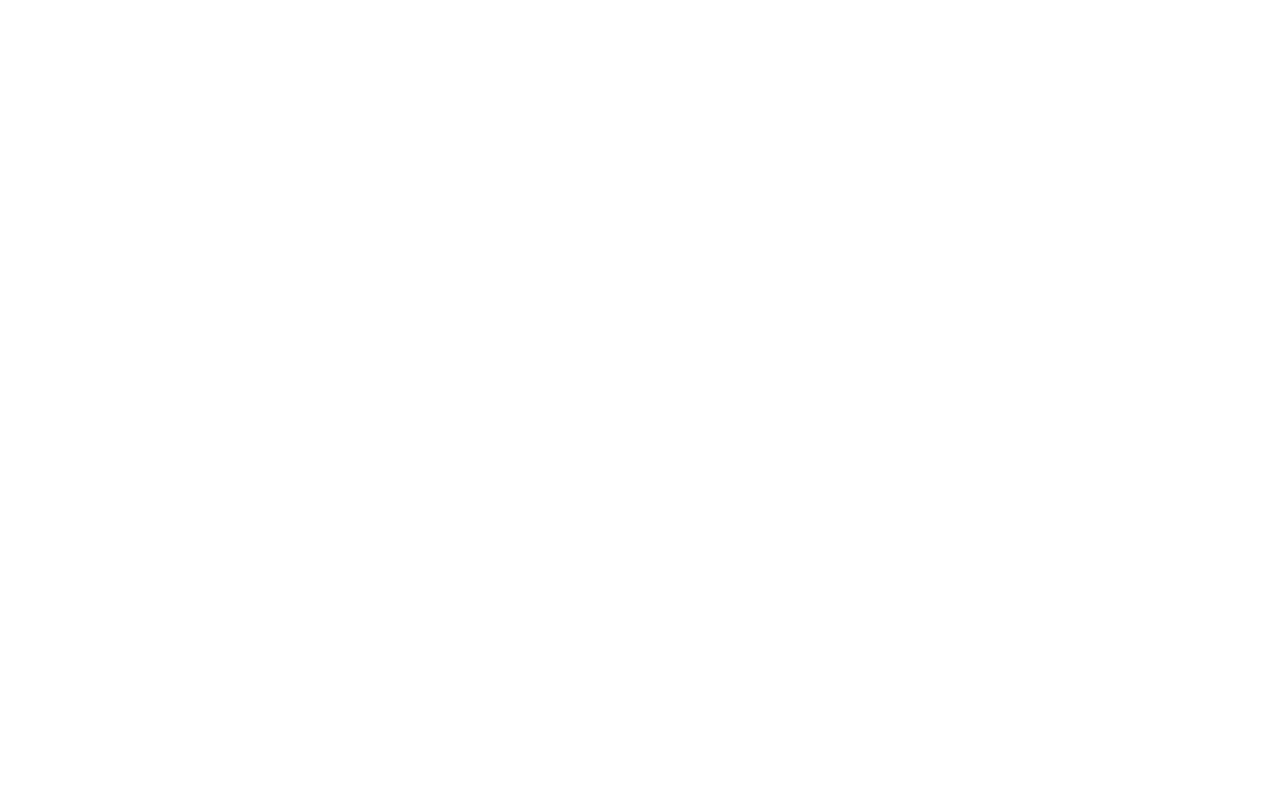
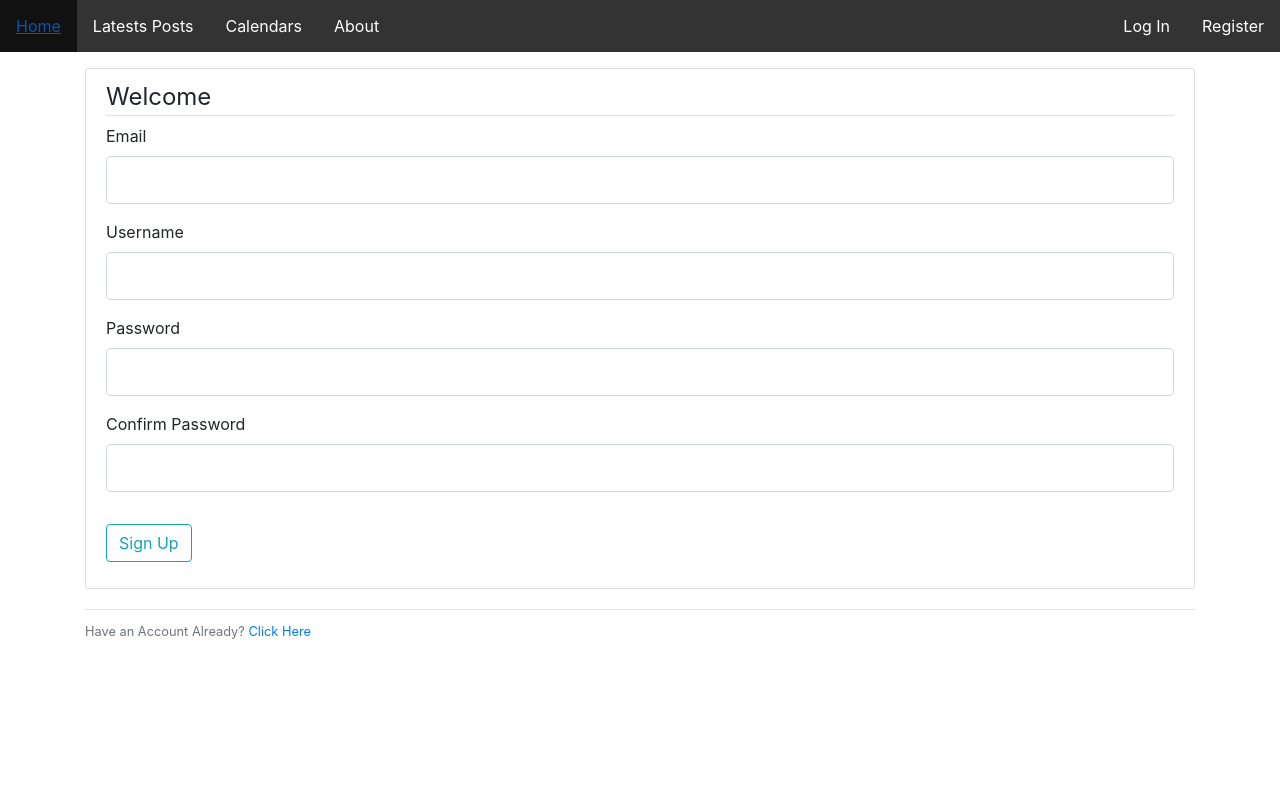
Before and after one commit to ofirhodara/flask_blog_py, a Flask app: page /register in a window 1280 px wide. Before the commit the page is empty. Run offline with Flask 2, Linux system fonts and the light colour scheme; some libraries are stand-ins or nearby versions.

Commit message:
create db

```diff
--- a/blog.py
+++ b/blog.py
@@ -1,5 +1,5 @@
 from datetime import timedelta
-from flask import Flask, render_template, url_for
+from flask import Flask, render_template, url_for, flash, redirect
 from flask_wtf import form
 from forms import RegistrationForm, LoginForm
 app = Flask(__name__)
@@ -37,12 +37,22 @@
 @app.route("/register", methods=['GET', 'POST'])
 def register():
     register_form = RegistrationForm()
+
+    if register_form.validate_on_submit():
+        flash(f'Account {register_form.username.data} Registered!')
+        return redirect(url_for('login'))
+
     return render_template('register.html', title='Register', form=register_form)
 
 
 @app.route("/login", methods=['GET', 'POST'])
 def login():
     login_form = LoginForm()
+
+    if login_form.validate_on_submit():
+        flash(f'Account {login_form.email.data} is Logged in!')
+        return redirect(url_for('home'))
+
     return render_template('login.html', title='Log in', form=login_form)
 
 
--- a/forms.py
+++ b/forms.py
@@ -11,7 +11,7 @@
         validators=[DataRequired()])
 
     confirm_password = PasswordField('Confirm Password',
-        validators=[DataRequired(), EqualTo('Password')])
+        validators=[DataRequired(), EqualTo('password', "Password's must match")])
 
     email = StringField('Email',
         validators=[DataRequired(), Email()])
@@ -25,7 +25,7 @@
         validators=[DataRequired()])
 
     email = StringField('Email',
-        validators=[DataRequired(), Email()])
+        validators=[DataRequired()])
 
     remember = BooleanField('Remember Me')
 
--- a/static/main.css
+++ b/static/main.css
@@ -1,5 +1,5 @@
 body {
-  background: #fafafa;
+  background: #644f4f;
   color: #333333;
   margin-top: 5rem;
 }
@@ -9,7 +9,7 @@
 }
 
 .bg-steel {
-  background-color: #5f788a;
+  background-color: #2f709e;
 }
 
 .site-header .navbar-nav .nav-link {
@@ -102,3 +102,11 @@
 li a:hover {
   background-color: #111;
 }
+
+
+ul.flashes
+{
+  background-color: rgb(241, 226, 226);
+  background: #e9f1f8;
+  padding: 20px;
+}
--- a/templates/layout.html
+++ b/templates/layout.html
@@ -18,16 +18,29 @@
 
     <ul>
         <li><a class="active" href="/">Home</a></li>
-        <li style="float:right"><a href="/about">About</a></li>
         <li><a href="#">Latests Posts</a></li>
         <li><a href="#">Calendars</a></li>
-        <li><a style="float:right" href="/register">Register</a></li>
-        <li><a style="float:right" href="/login">Log In</a></li>
+        <li><a href="/about">About</a></li>
+        <li style="float:right"><a  href="/register">Register</a></li>
+        <li style="float:right"><a  href="/login">Log In</a></li>
     </ul>
 
 
 
     <div class="container">
+        {% with messages = get_flashed_messages(with_categories=true) %}
+            {%if messages %}
+
+            <ul class=flashes>
+                {% for category, message in messages %}
+                  <li class="{{ category }}">{{ message }}</li>
+                {% endfor %}
+            </ul>
+
+            {%endif%}
+
+        {%endwith%}
+
         {% block content %}
         {% endblock%}
     </div>
--- a/templates/register.html
+++ b/templates/register.html
@@ -0,0 +1,97 @@
+{%extends "layout.html" %}
+
+{%block content%}
+
+
+  <div class="content-section">
+
+    <form method="POST" action="">
+         <!-- used to protect the form against CSRF attacks -->
+         {{ form.hidden_tag() }}
+
+         <fieldset class="form-group">
+             <legend class="border-bottom mb4">Welcome</legend>
+
+             <div class="form-group">
+                 {{form.email.label(class="form-control-label")}}
+
+                 {% if form.email.errors %}
+                        {{form.email(class="form-control form-control-lg is-invalid")}}
+                        <div class="invalid-feedback">
+                              {% for error in form.email.errors %}
+                              <span> {{error}}</span>
+                              {%endfor%}
+                        </div>
+
+                        {% else %}
+                        {{form.email(class="form-control form-control-lg")}}
+                        {%endif%}
+             </div>
+
+
+
+
+             <div class="form-group">
+              {{form.username.label(class="form-control-label")}}
+
+                 {% if form.username.errors %}
+                        {{form.username(class="form-control form-control-lg is-invalid")}}
+                        <div class="invalid-feedback">
+                              {% for error in form.username.errors %}
+                              <span> {{error}}</span>
+                              {%endfor%}
+                        </div>
+                        {% else %}
+                        {{form.username(class="form-control form-control-lg")}}
+                        {%endif%}
+             </div>
+
+             <div class="form-group">
+              {{form.password.label(class="form-control-label")}}
+
+              {% if form.password.errors %}
+                     {{form.password(class="form-control form-control-lg is-invalid")}}
+                     <div class="invalid-feedback">
+                           {% for error in form.password.errors %}
+                           <span> {{error}}</span>
+                           {%endfor%}
+                     </div>
+                     {% else %}
+                     {{form.password(class="form-control form-control-lg")}}
+                     {%endif%}
+             </div>
+
+             <div class="form-group">
+              {{form.confirm_password.label(class="form-control-label")}}
+
+              {% if form.confirm_password.errors %}
+                     {{form.confirm_password(class="form-control form-control-lg is-invalid")}}
+                     <div class="invalid-feedback">
+                           {% for error in form.confirm_password.errors %}
+                           <span> {{error}}</span>
+                           {%endfor%}
+                     </div>
+                     {% else %}
+                     {{form.confirm_password(class="form-control form-control-lg")}}
+              {%endif%}
+             </div>
+
+
+         </fieldset>
+
+         <div class="form-group">
+             {{form.submit(class="btn  btn-outline-info")}}
+         </div>
+    </form>
+  </div>
+
+   <!-- Go to register -->
+   <div class="border-top pt-2">
+    <small class="text-muted">
+    Have an Account Already?
+    <a class="ml" href="{{url_for('login')}}">
+        Click Here
+    </a>
+    </small>
+  </div>
+{%endblock content%}
```
